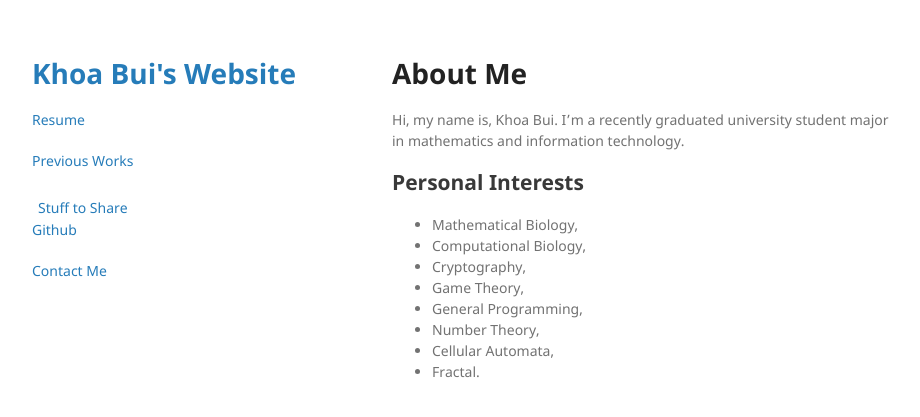
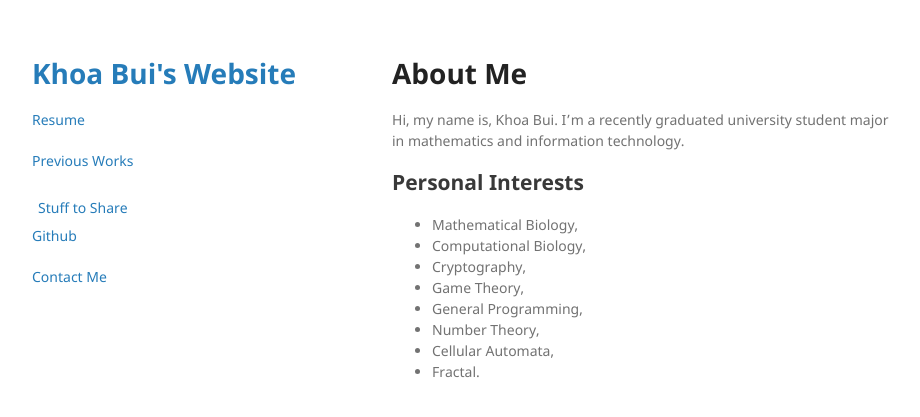
Before and after one commit to khoabuiv/khoabuiv.github.io, a Jekyll site: the page built from index.md, in a window 1280 px wide. Shown: the top 417 px of the page, without its empty margins (178-1098 px from the left). Built offline with Jekyll 4.4.1, drawn with Linux system fonts in a browser that asks for light colours; our own code applies the rules of GitHub Pages for plain Markdown files.

Commit message:
Update jekyll-theme-minimal.scss

```diff
--- a/_sass/jekyll-theme-minimal.scss
+++ b/_sass/jekyll-theme-minimal.scss
@@ -129,11 +129,11 @@
 header .dropbtn {
   background-color: white;
   color: #267CB9;
-  display:inline;
   position: static;
   -webkit-font-smoothing:subpixel-antialiased;
   font: 14px/1.5 "Noto Sans", "Helvetica Neue", Helvetica, Arial, sans-serif;
   padding-top:6px;
+  margin:0 0 6px;
   border: none;
 }
 
@@ -144,8 +144,7 @@
 
 header .dropdown-content {
   display: none;
-  background-color: grey;
-  box-shadow: rgba(0,0,0,0.2);
+  background-color: #f1f1f1;
   z-index: 1;
 }
 
```
